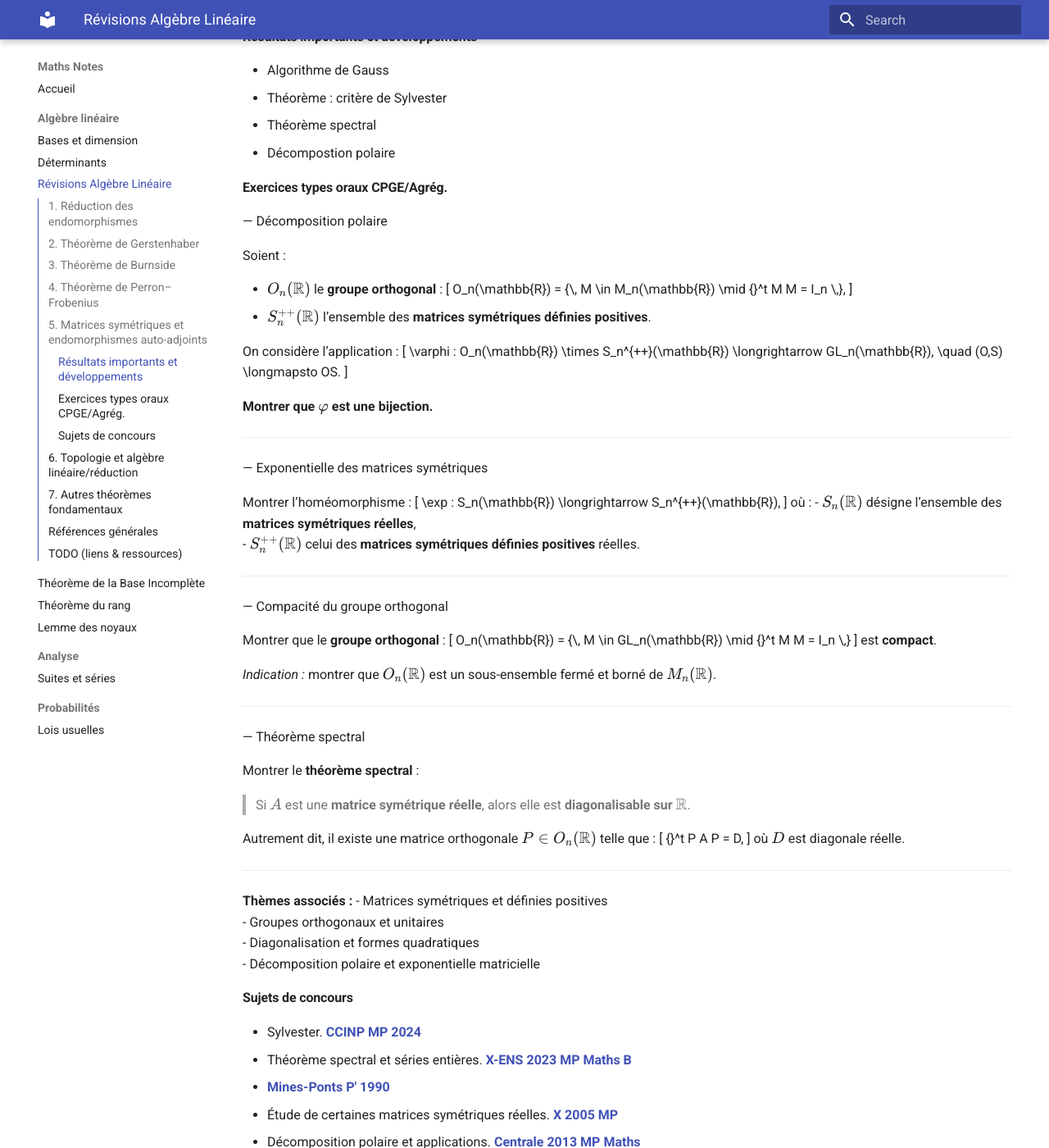
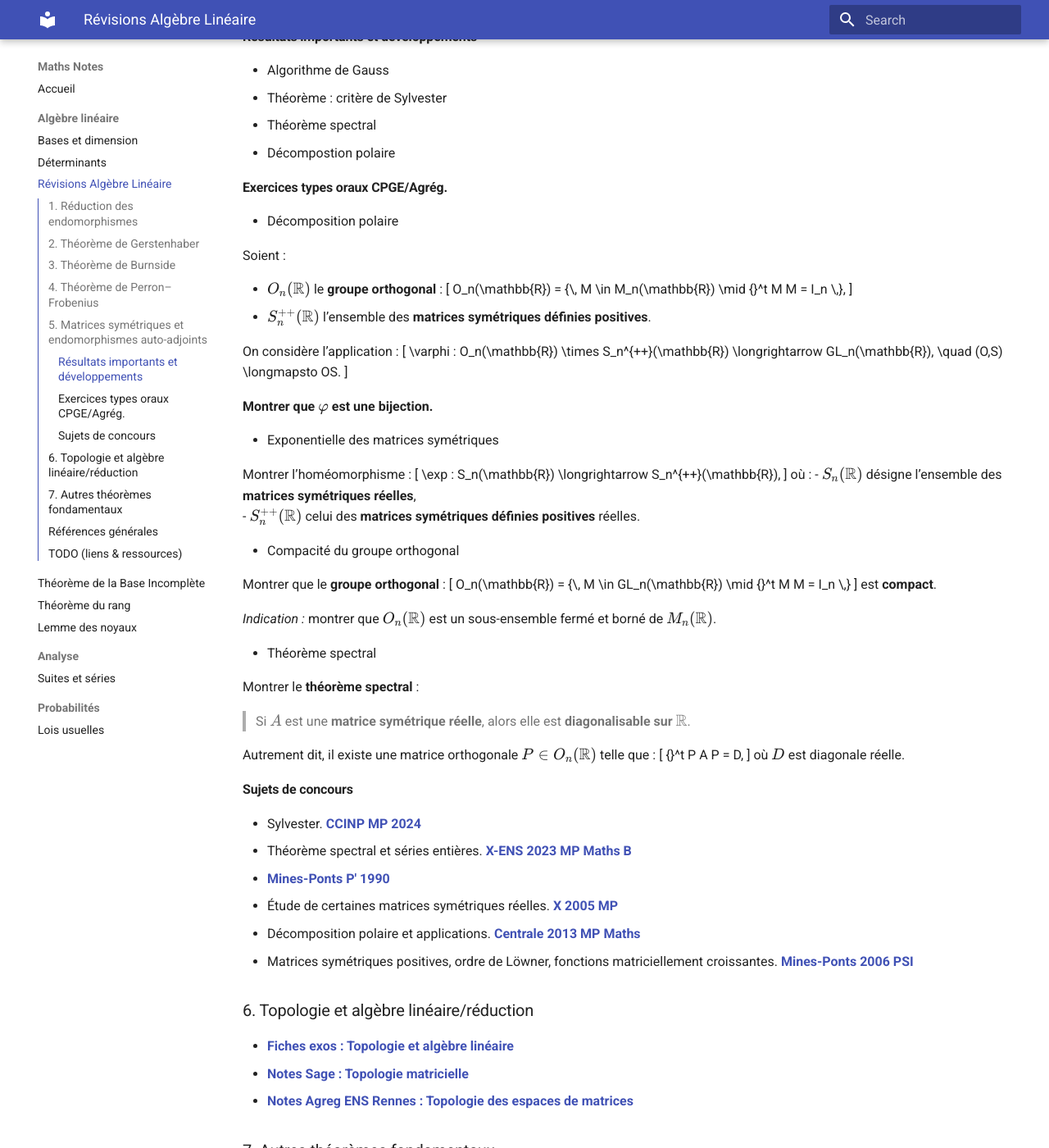
Before and after one commit to gpcoursera/maths-notes, an MkDocs documentation site: the page built from docs/algebre/revisions-algebre-lineaire.md, in a window 1280 px wide and 1400 px high, scrolled down 1053 px. Shown: the whole window at 82% size. Built offline with MkDocs 1.6.1 and Material for MkDocs 9.7.7, drawn with Linux system fonts in a browser that asks for light colours.

Commit message:
fix: exos matrices sym

```diff
--- a/docs/algebre/revisions-algebre-lineaire.md
+++ b/docs/algebre/revisions-algebre-lineaire.md
@@ -32,7 +32,7 @@
 - Théorème spectral
 - Décompostion polaire
 #### Exercices types oraux CPGE/Agrég.
-— Décomposition polaire
+- Décomposition polaire
 
 Soient :
 
@@ -50,8 +50,7 @@ On considère l’application :
 
 **Montrer que** \( \varphi \) **est une bijection.**
 
----
- — Exponentielle des matrices symétriques
+- Exponentielle des matrices symétriques
 
 Montrer l’homéomorphisme :
 \[
@@ -61,8 +60,7 @@ où :
 - \( S_n(\mathbb{R}) \) désigne l’ensemble des **matrices symétriques réelles**,
 - \( S_n^{++}(\mathbb{R}) \) celui des **matrices symétriques définies positives** réelles.
 
----
- — Compacité du groupe orthogonal
+- Compacité du groupe orthogonal
 
 Montrer que le **groupe orthogonal** :
 \[
@@ -72,8 +70,7 @@ est **compact**.
 
 *Indication :* montrer que \( O_n(\mathbb{R}) \) est un sous-ensemble fermé et borné de \( M_n(\mathbb{R}) \).
 
----
- — Théorème spectral
+- Théorème spectral
 
 Montrer le **théorème spectral** :
 
@@ -84,14 +81,6 @@ Autrement dit, il existe une matrice orthogonale \( P \in O_n(\mathbb{R}) \) tel
 {}^t P A P = D,
 \]
 où \( D \) est diagonale réelle.
-
----
-
-**Thèmes associés :**
-- Matrices symétriques et définies positives
-- Groupes orthogonaux et unitaires
-- Diagonalisation et formes quadratiques
-- Décomposition polaire et exponentielle matricielle
 
 #### Sujets de concours
 - Sylvester. [**CCINP MP 2024**](../assets/pdfs/CCINP_2024_MP_Maths_2_e.pdf){ target=_blank }
```
